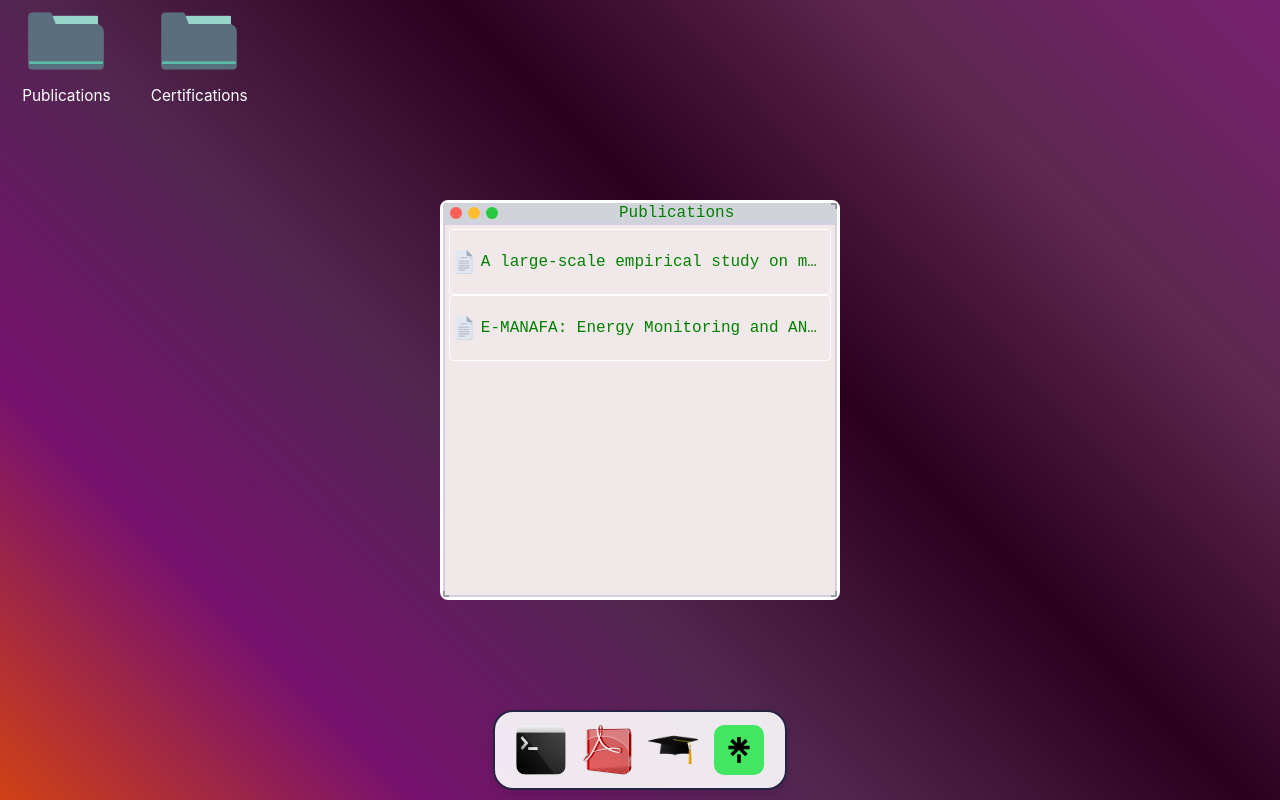
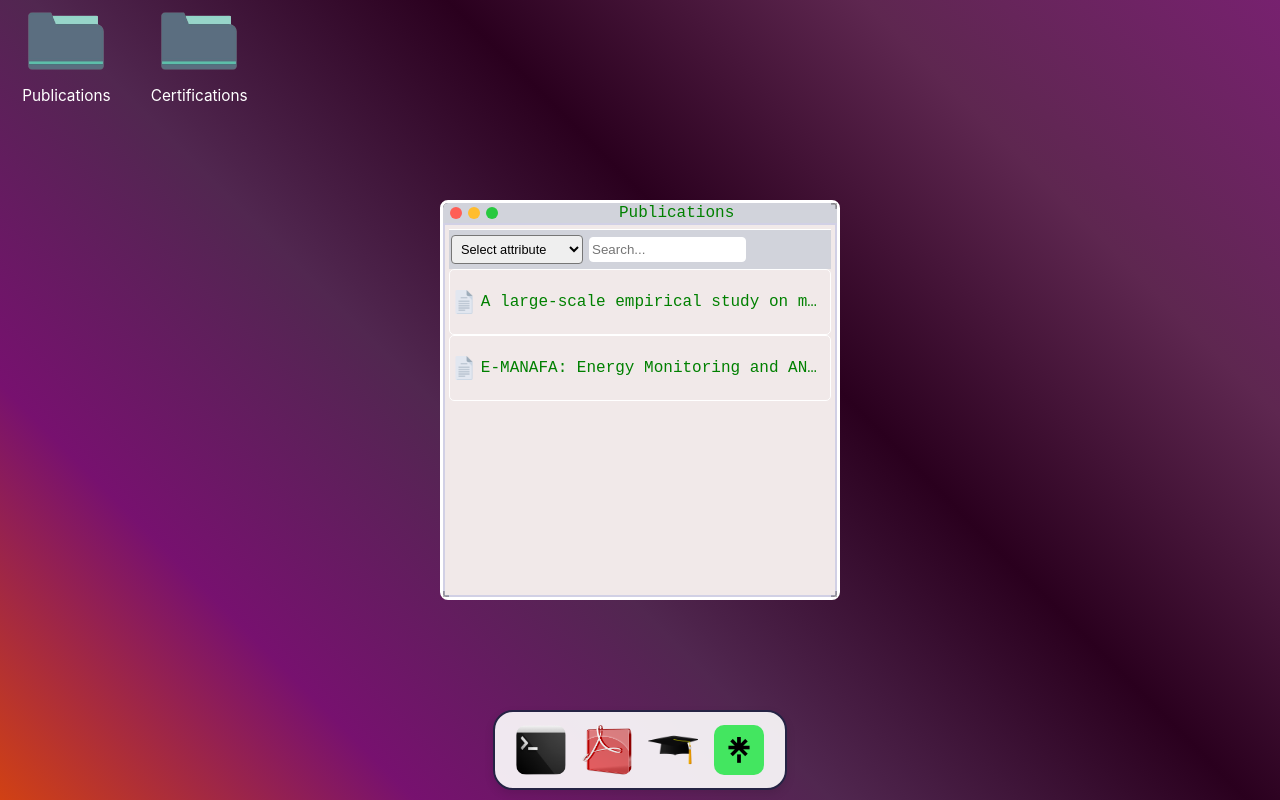
Before and after one commit to RRua/cv_os, a React (Create React App) app: page / in a window 1280 px wide. Both pictures are taken after a click on the element "Publications". Built offline with nearby package versions, Linux system fonts and the light colour scheme.

Commit message:
search bar on app folder

```diff
--- a/src/styles/view/AppFolder.css
+++ b/src/styles/view/AppFolder.css
@@ -17,6 +17,53 @@
     height: 100%;
 
 }
+
+.folder_top_bar {
+  display: flex;
+  background-color: rgb(209, 211, 219);
+  padding-inline: 1%;
+  border-top: 1px solid #fff;
+  max-height: 60px;
+  min-height: 40px;
+  padding: 2px;
+  box-sizing: border-box;
+  align-items: center;
+  justify-content: start;
+}
+
+.top_bar_select {
+  width: 35%;
+  padding: 5px;
+  margin-right: 1%;
+  font-size: 0.8em;
+  border-radius: 4px;
+}
+
+.folder_top_bar input {
+  width: 40%;
+  height: 60%;
+  margin: 2px;
+  border-radius: 4px;
+  border: 1px solid #fff;
+  margin-right: 1%;
+
+}
+
+.folder_top_bar button {
+  height: 60%;
+  border-radius: 5px;
+  border: 1px solid #fff;
+  cursor: pointer;
+  display: flex;
+  justify-content: center;
+  align-items: center;
+}
+
+.folder_top_bar button img{
+  width: 100%;
+  height: 100%;
+}
+
 
 .folder_entry_linear {
     display: flex;
--- a/src/view/AppFolder.js
+++ b/src/view/AppFolder.js
@@ -12,6 +12,26 @@ class ViewType {
       this.name = name
     }
   }
+
+const Listbox = ({ options, onSelect, default_text="Select attribute"}) => {
+    const [selectedOption, setSelectedOption] = useState('');
+    const handleChange = (e) => {
+        const value = e.target.value;
+        setSelectedOption(value);
+        onSelect(value);
+    };
+
+    return (
+        <select className='top_bar_select' value={selectedOption} onChange={handleChange}>
+            <option value="">{default_text}</option>
+            {options.map((option, index) => (
+                <option key={index} value={option}>
+                {option}
+                </option>
+            ))}
+        </select>
+    );
+};
 
 const FolderEntry = ({key, icon, name, onclick}) => {
     const [showTooltip, setShowTooltip] = useState(false);
@@ -30,10 +50,53 @@ const FolderEntry = ({key, icon, name, onclick}) => {
 };
 
 
-const AppFolder = ({name, openApp, data, view_type=ViewType.List}) => {
+const AppFolder = ({name, openApp, data, view_type=ViewType.List, searchBar=true}) => {
+    const [dataToShow, setDataToShow] = useState(data);
+    const [inputValue, setInputValue] = useState('');
+    const [selectedOption, setSelectedOption] = useState('');
+    const default_text = "Select attribute";
+
+    const getOptionsOnData = (data) => {
+        let keys = new Set();
+        data.forEach((file) => {
+            Object.keys(file).forEach((key) => keys.add(key));
+        });
+        return Array.from(keys);
+    };
+
+    const handleSelect = (value) => {
+        setSelectedOption(value);
+        handleInputChange({target: {value: inputValue}});
+      };
+
+    const handleInputChange = (value) => {
+        setInputValue(value.target.value);
+        if (value.target.value === '') {
+            setDataToShow(data);
+            return;
+        }
+        const filteredData = data.filter((file) => {
+            return Object.keys(file).some((key) => {
+                const search_val = (selectedOption === ''|| selectedOption === default_text || !file[selectedOption]) ? key : selectedOption;
+                return typeof file === 'object' ?
+                        file[search_val].toString().toLowerCase().includes(value.target.value.toLowerCase())
+                            : (Array.isArray(file) ? file[search_val].join(", ").toLowerCase().includes(value.target.value.toLowerCase())
+                                : false);
+            });
+        });
+        setDataToShow(filteredData);
+    }
+
     return (
         <div className="folder_content">
-            {data.map((file, index) => (
+           {searchBar &&
+                <div className="folder_top_bar">
+                    <Listbox options={getOptionsOnData(data)} onSelect={handleSelect} default_text={default_text} />
+                    <input value={inputValue} type="text" placeholder="Search..." onChange={handleInputChange} />
+                    {/*<button><img className='top_bar_img' src={require("../assets/search-icon.png")}></img></button>*/}
+                </div>
+            }
+            {dataToShow.map((file, index) => (
                 view_type === ViewType.Grid ?
                     <DesktopIcon  key={index}
                     icon={{
```
Also changed, not shown: src/assets/search-icon.png (added), 1 other file (tests, documents, lock files or other folders).
